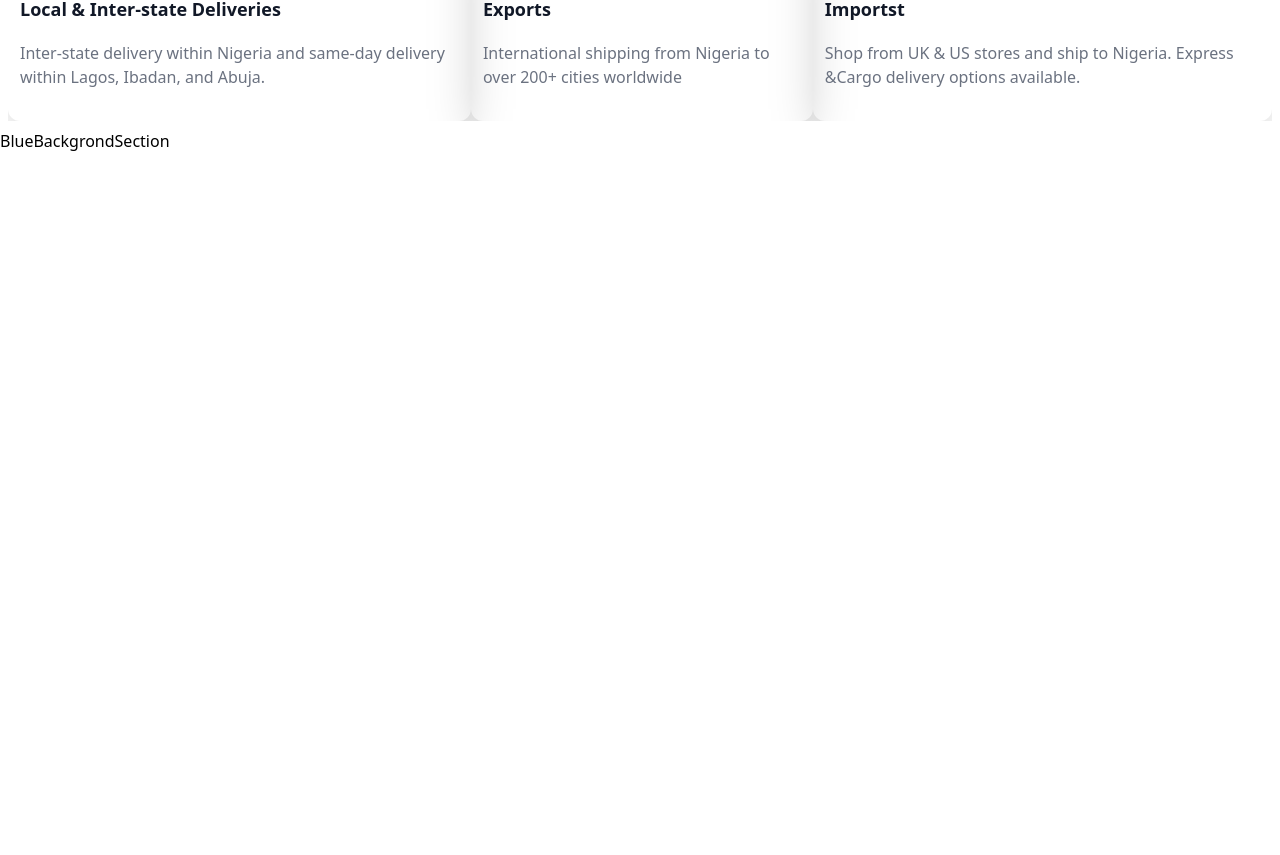
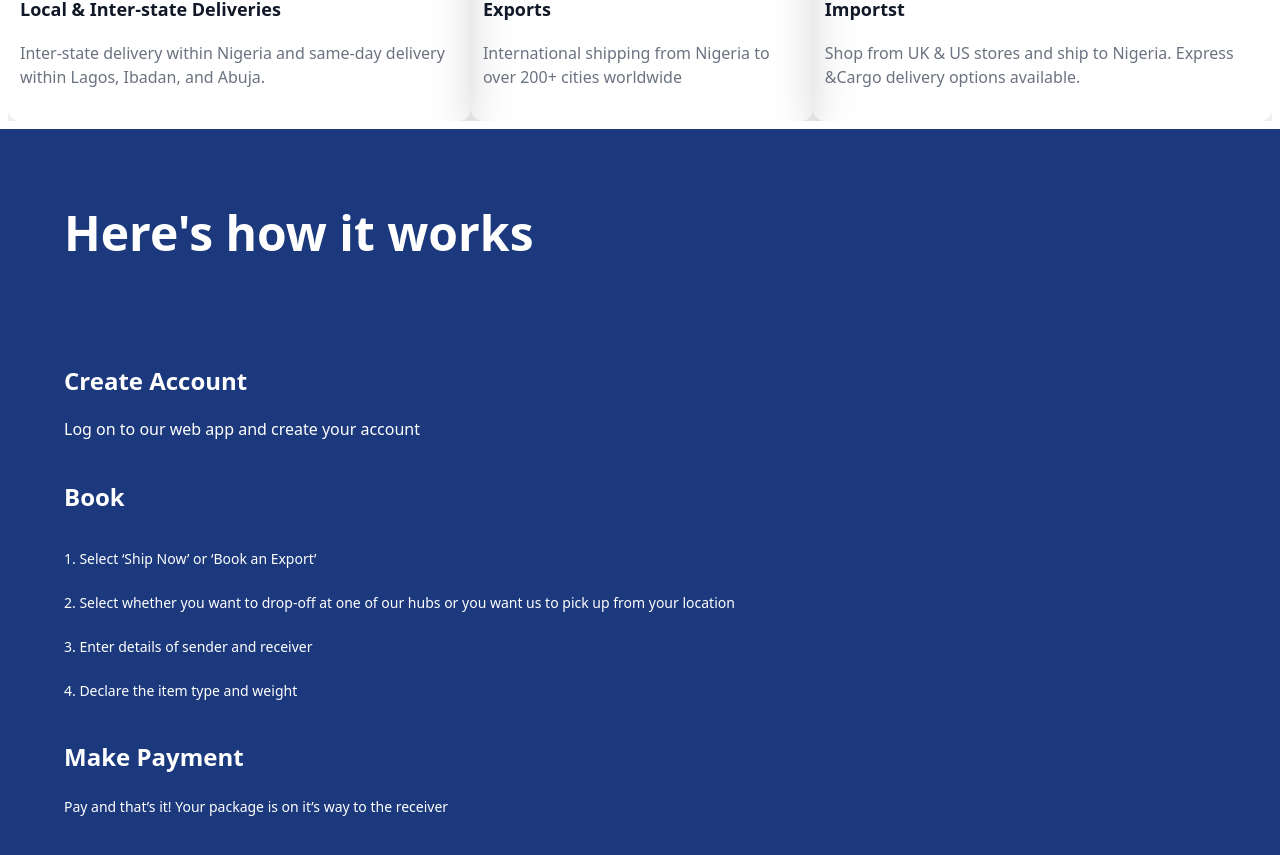
Before and after one commit to andreyscott/react-form, a React (Create React App) app: page / in a window 1280 px wide. Shown: the part 1717-2572 px from the top of the page. Before the commit the page ends 1870 px from the top, so only its background shows below. Built offline with nearby package versions, Linux system fonts and the light colour scheme.

Commit message:
Addedthe question section

```diff
--- a/src/Pages/Home.js
+++ b/src/Pages/Home.js
@@ -1,6 +1,7 @@
 import React from 'react'
 import { BlueBackgrondSection } from '../components/BlueBackgrondSection'
 import Cta from '../components/Cta'
+import { Howitwork } from '../components/Howitwork'
 import { Sectiongrid } from '../components/Sectiongrid'
 import ServiceSection from '../components/ServiceSection'
 
@@ -11,7 +12,7 @@ export const Home = () => {
         <Cta />
         <Sectiongrid />
         <ServiceSection />
-        <BlueBackgrondSection />
+        <Howitwork />
 
     </div>
   )
--- /dev/null
+++ b/src/components/Howitwork.js
@@ -0,0 +1,45 @@
+import React from 'react'
+
+export const Howitwork = () => {
+  return (
+    <section className=" bg-tbluedark  flex items-center">
+        <div className=" w-full">
+          <div className="flex flex-col mx-auto md:px-16 px-10  py-0 w-full">
+            <h3 className='text-white pt-20 pb-12  text-5xl font-semibold text-left' >Here's how it works</h3>
+            <div className="flex justify-between my-0 mx-auto w-full">
+              <div className="text-white cursor-pointer w-full flex flex-col justify-center text-left py-8 ">
+                <div
+                  className="py-2"
+                >
+                  <h4 className='text-2xl py-5 font-semibold text-left'>Create Account</h4>
+                  <p className='text-md pb-2 font-normal   ' >Log on to our web app and create your account</p>
+                </div>
+                <div
+                  className="py-2"
+                >
+                  <h4 className='text-2xl py-4 font-semibold text-left '>Book</h4>
+                  <ol className='py-2'>
+                    <li className='text-sm py-3 font-normal text-left" '>1.  Select ‘Ship Now’ or ‘Book an Export’</li>
+                    <li className='list'> 2.
+                      Select whether you want to drop-off at one of our hubs or
+                      you want us to pick up from your location
+                    </li>
+                    <li className='list'>3.  Enter details of sender and receiver </li>
+                    <li className='list'>4. Declare the item type and weight</li>
+                  </ol>
+                </div>
+                <div
+                >
+                  <h4 className='header'>Make Payment</h4>
+                  <p className='list'>
+                    Pay and that’s it! Your package is on it’s way to the
+                    receiver
+                  </p>
+                </div>
+              </div>
+            </div>
+          </div>
+        </div>
+      </section>
+  )
+}
--- a/src/index.css
+++ b/src/index.css
@@ -37,6 +37,12 @@
     .btny {
        @apply flex-shrink-0 text-lg bg-[#ffd708] text-[#22428f] font-medium py-2 m-3 flex text-center items-center justify-center   rounded-lg min-w-max h-9  w-36   focus:outline-none focus:text-gray-900
     }
+    .list {
+        @apply text-sm py-3 font-normal text-left
+    }
+    .header {
+        @apply text-2xl py-3 font-semibold text-left cursor-pointer
+    }
     .btnb{
     @apply   flex-shrink-0 text-lg text-white bg-[#22428f] font-medium py-2 m-3 flex text-center items-center justify-center   rounded-lg min-w-max h-9  w-36   focus:outline-none focus:text-gray-900
 
--- a/tailwind.config.js
+++ b/tailwind.config.js
@@ -7,6 +7,7 @@ module.exports = {
       colors: {
         tyellow: "#ffd708",
         tblue: "#2f4b8d",
+        tbluedark: "#1c397d",
         tgreen: "#00a859",
         tpurple: "#755cff",
         syellow: "#f4b41a",
```
